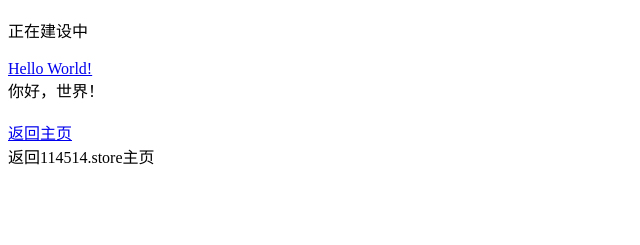
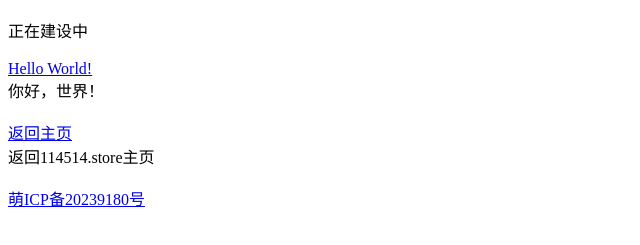
Before and after one commit to Jordan8315/blog.114514.store, a plain HTML site: page index.html in a window 1280 px wide. Shown: the part 57-302 px from the top of the page, without its empty margins (0-640 px from the left). Drawn offline with Linux system fonts and the light colour scheme.

Commit message:
接入萌备

```diff
--- a/index.html
+++ b/index.html
@@ -13,5 +13,7 @@
         <br><br>
         <a class="to-index" href="https://114514.store">返回主页</a><br>
         返回114514.store主页
+        <br><br>
+        <a href="https://icp.gov.moe/?keyword=20239180" target="_blank">萌ICP备20239180号</a>
     </body>
 </html>
```
